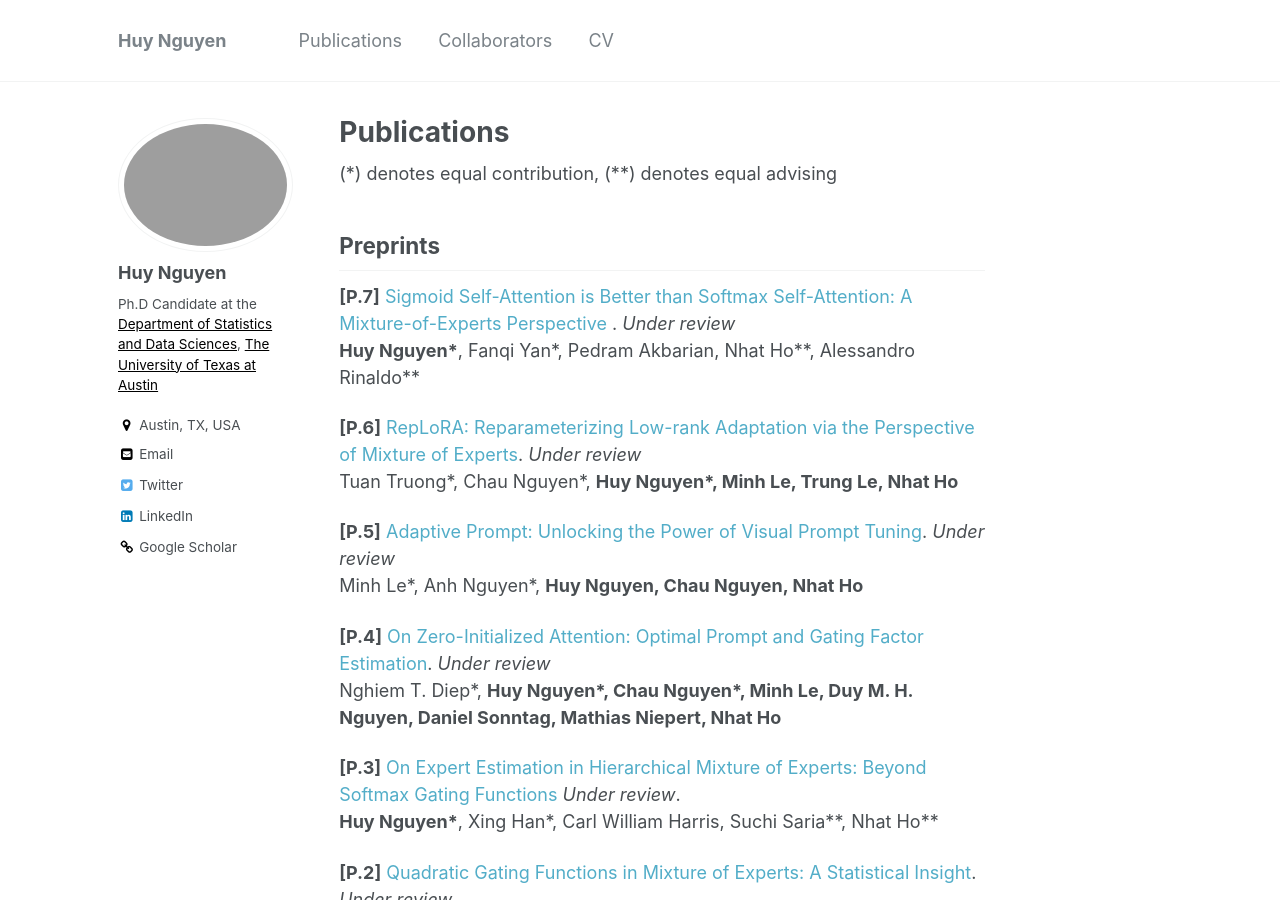
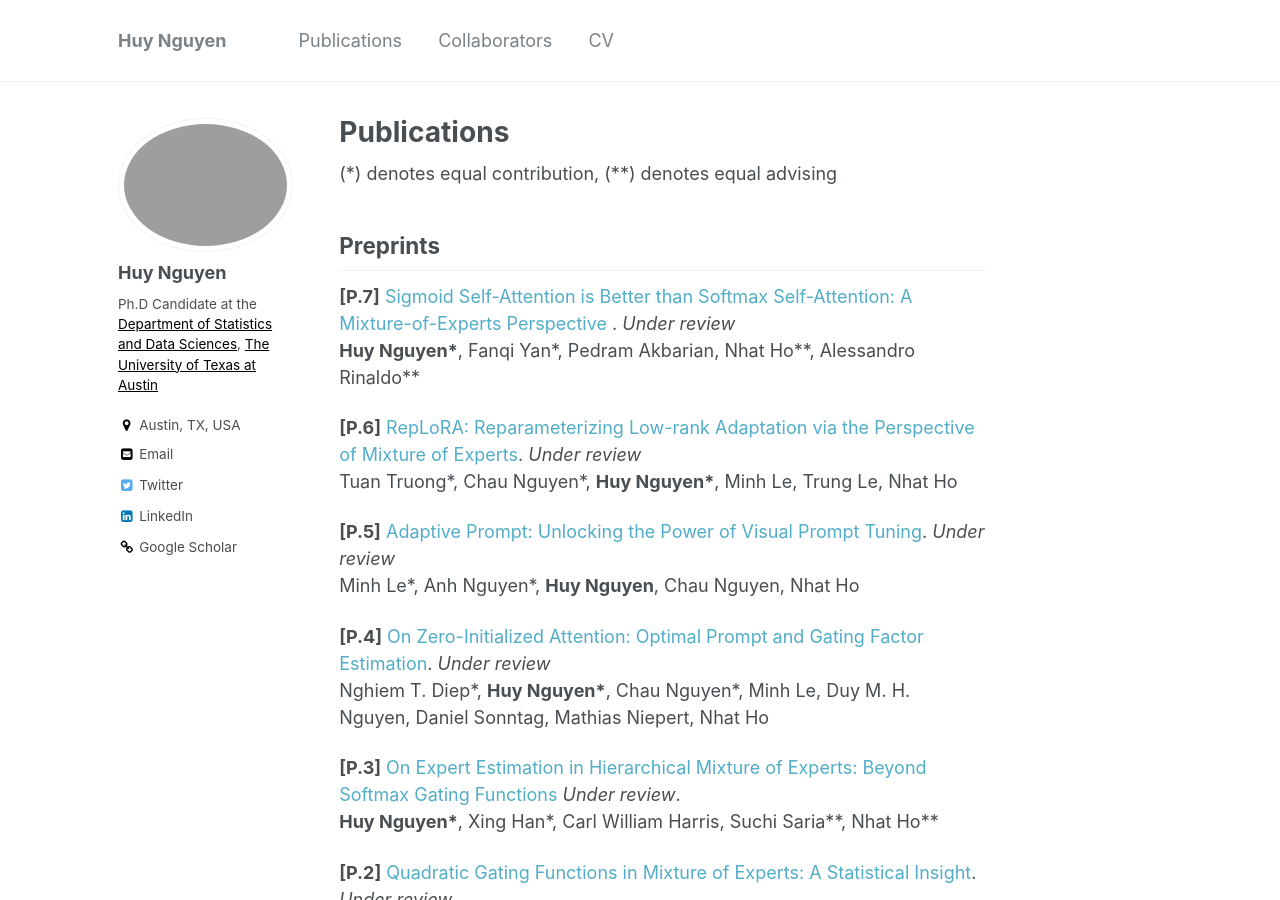
Before and after one commit to snowwhite2011/huyentrang0811.github.io, a Jekyll site: the page built from _pages/articles.md, in a window 1280 px wide and 900 px high. Built offline with Jekyll 4.4.1, drawn with Linux system fonts in a browser that asks for light colours.

```diff
--- a/_pages/articles.md
+++ b/_pages/articles.md
@@ -19,13 +19,13 @@ redirect_from:
 <b>Huy Nguyen\*</b>, Fanqi Yan\*, Pedram Akbarian, Nhat Ho\*\*, Alessandro Rinaldo\*\*
 
 **[P.6]** [RepLoRA: Reparameterizing Low-rank Adaptation via the Perspective of Mixture of Experts](https://arxiv.org/abs/2410.02200). *Under review* <br/>
-Tuan Truong\*, Chau Nguyen\*, <b>Huy Nguyen\*<b>, Minh Le, Trung Le, Nhat Ho
+Tuan Truong\*, Chau Nguyen\*, <b>Huy Nguyen\*</b>, Minh Le, Trung Le, Nhat Ho
 
 **[P.5]** [Adaptive Prompt: Unlocking the Power of Visual Prompt Tuning](https://arxiv.org/abs/2501.18936). *Under review* <br/>
-Minh Le\*, Anh Nguyen\*, <b>Huy Nguyen<b>, Chau Nguyen, Nhat Ho
+Minh Le\*, Anh Nguyen\*, <b>Huy Nguyen</b>, Chau Nguyen, Nhat Ho
 
 **[P.4]** [On Zero-Initialized Attention: Optimal Prompt and Gating Factor Estimation](https://arxiv.org/abs/2410.02200). *Under review* <br/>
-Nghiem T. Diep\*, <b>Huy Nguyen\*<b>, Chau Nguyen\*, Minh Le, Duy M. H. Nguyen, Daniel Sonntag, Mathias Niepert, Nhat Ho
+Nghiem T. Diep\*, <b>Huy Nguyen\*</b>, Chau Nguyen\*, Minh Le, Duy M. H. Nguyen, Daniel Sonntag, Mathias Niepert, Nhat Ho
 
 **[P.3]** [On Expert Estimation in Hierarchical Mixture of Experts: Beyond Softmax Gating Functions](https://arxiv.org/pdf/2410.02935) *Under review*. <br/>
 <b>Huy Nguyen\*</b>, Xing Han\*, Carl William Harris, Suchi Saria\*\*, Nhat Ho\*\*
```
